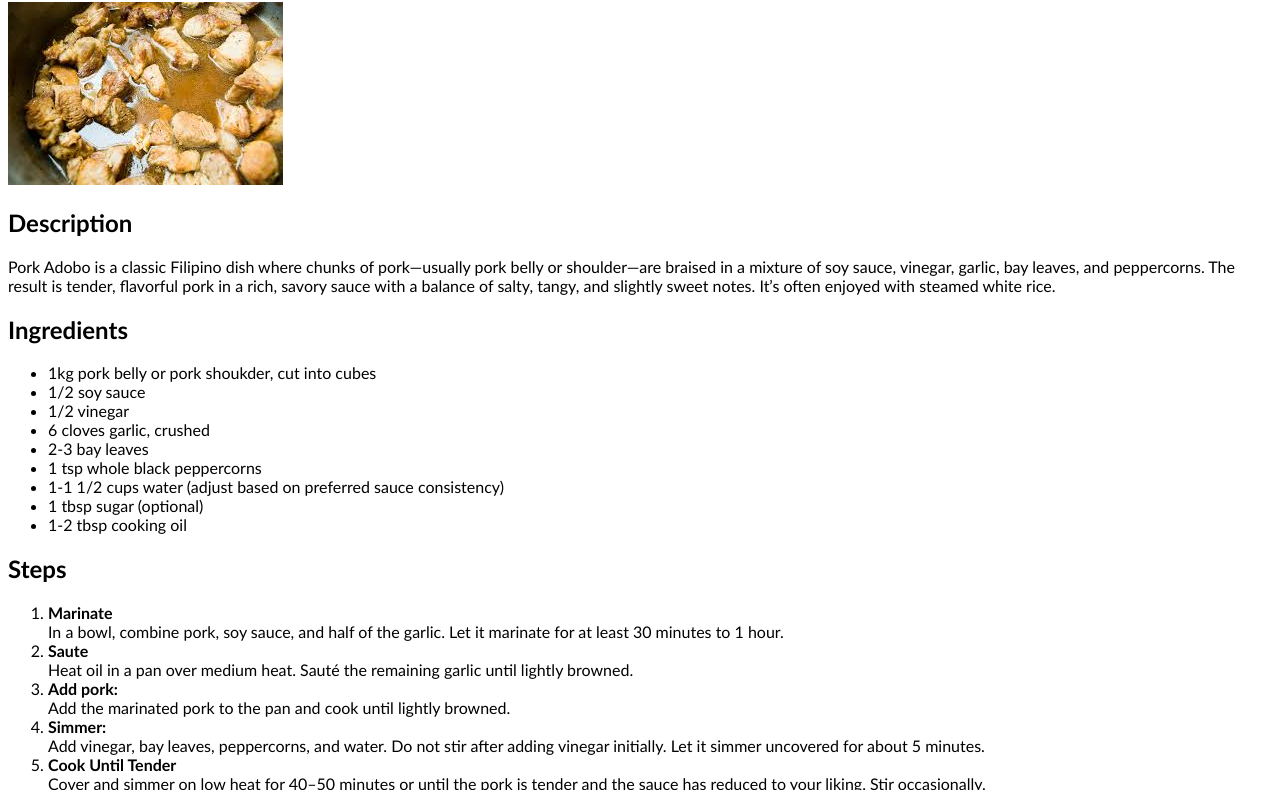
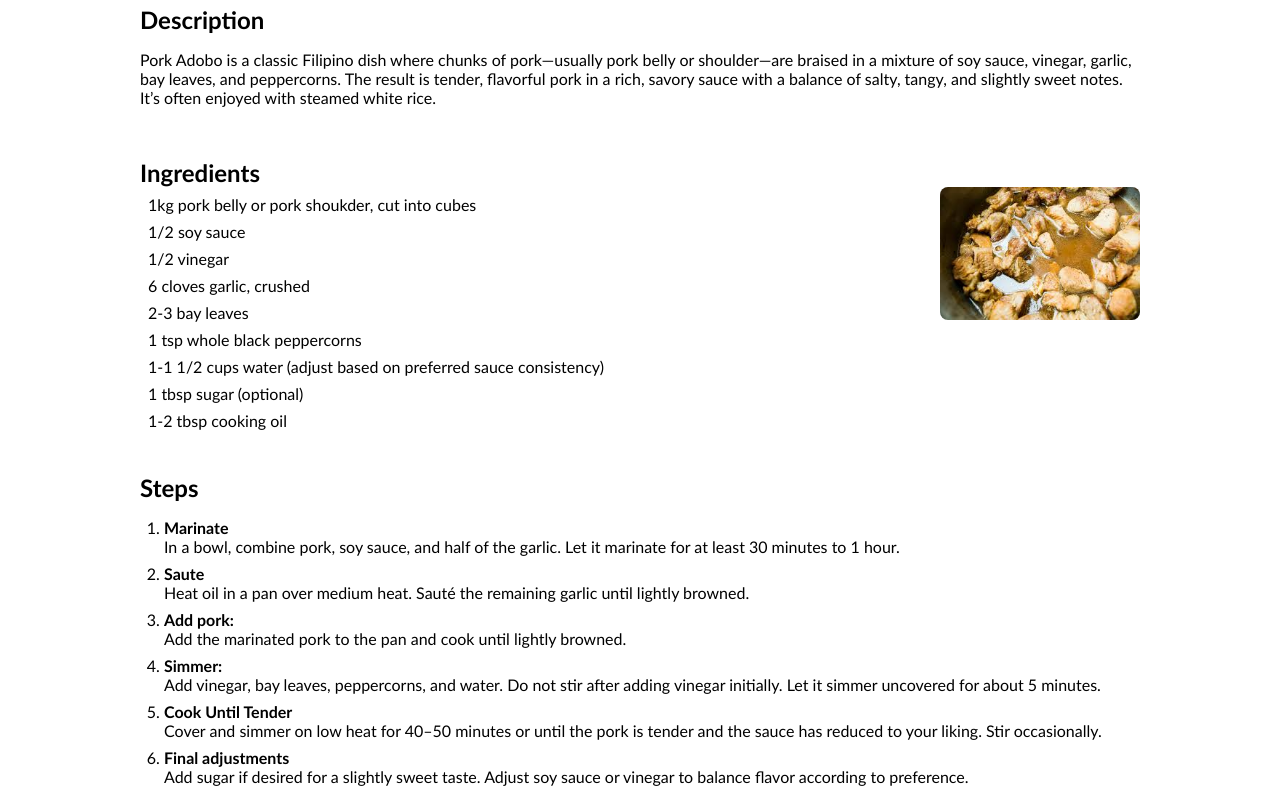
Before and after one commit to mot546/odin-recipes, a plain HTML site: page recipes/pork_adobo.html in a window 1280 px wide. Shown: the part 129-919 px from the top of the page. Drawn offline with Linux system fonts and the light colour scheme.

Commit message:
Add some style

```diff
--- a/recipes/pork_adobo.html
+++ b/recipes/pork_adobo.html
@@ -7,13 +7,15 @@
     <link rel="stylesheet" href="./recipe-styles.css"/>
 </head>
 <body>
-    <h2 id="home"><a href="../index.html">Home</a></h2>
+    <h2  id="home"><a href="../index.html">Home</a></h2>
+    <hr>
 
       <h1 id="title">Pork Adobo</h1>
-      <img src="../images/pork_adobo.jfif" alt="pork adobo pciture">
+
 
       <div class="description">
-      <h2 id="h2_description">Description</h2>
+    <h2 class="h2s" id="h2_description">Description</h2>
+
       <p>Pork Adobo is a classic Filipino dish where chunks of pork—usually pork belly or
         shoulder—are braised in a mixture of soy sauce, vinegar, garlic, bay leaves, and
         peppercorns. The result is tender, flavorful pork in a rich, savory sauce with a
@@ -22,9 +24,11 @@
 
       </div>
 
+      <br>
+      <div class="ingredients">
+    <h2 class="h2s" id="h2_ingredients">Ingredients</h2>
+     <img src="../images/pork_adobo.jfif" alt="pork adobo pciture">
 
-      <div class="ingredients">
-    <h2 id="h2_ingredients">Ingredients</h2>
     <ul>
         <li>1kg pork belly or pork shoukder, cut into cubes</li>
         <li>1/2 soy sauce</li>
@@ -39,14 +43,16 @@
 
     </div>
 
-
+    <br>
     <div class="steps">
     <h2 id="h2_steps">Steps</h2>
     <ol>
 
-        <li><strong>Marinate</strong><br>
+        <li><span id="step-mark"><strong>Marinate</strong></span><br>
+            <span>
             In a bowl, combine pork, soy sauce, and half of the garlic. Let it marinate
             for at least 30 minutes to 1 hour.
+            </span>
         </li>
         <li><strong>Saute</strong><br>
         Heat oil in a pan over medium heat. Sauté the remaining garlic until lightly browned.
--- a/recipes/recipe-styles.css
+++ b/recipes/recipe-styles.css
@@ -1,3 +1,45 @@
 body{
     font-family:'Gill Sans', 'Gill Sans MT', Calibri, 'Trebuchet MS', sans-serif;
+    margin: 0px auto;
+
 }
+
+.description, .ingredients, .steps{
+    margin: 0 auto;
+    width: 1000px;
+}
+
+#home{
+    margin-left: 90px;
+}
+
+#title{
+    text-align: center;
+    margin: 8px auto;
+}
+
+img{
+    float: right;
+    width: 200px;
+    height: auto;
+    border-radius: 8px;
+}
+
+ul{
+    list-style-type: none;
+    padding: 0px;
+    margin: 0;
+}
+
+ol{
+    padding: 0;
+    margin: 16px;
+}
+
+li{
+    margin: 8px;
+}
+
+div h2{
+    margin: 16px 8px 0 0;
+}
```
Also changed, not shown: recipes/chix_adobo.html (+7 -3 lines), recipes/sinampalukan.html (+10 -5 lines).
